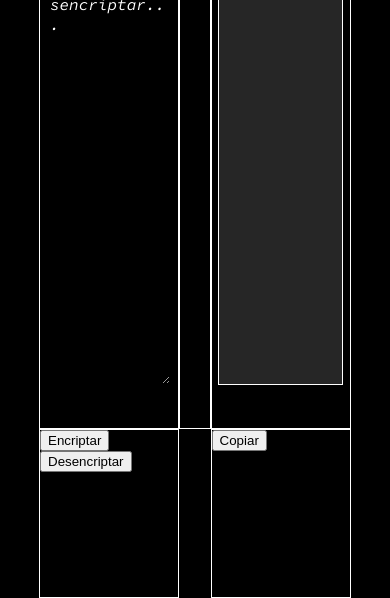
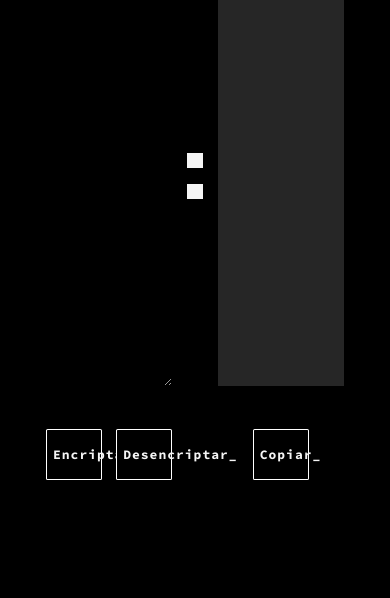
Before and after one commit to Arigo95/challenge-codificador.github.io, a plain HTML site: page Encriptador_de_texto.html in a window 390 px wide. Shown: the part 246-844 px from the top of the page. Drawn offline with Linux system fonts and the light colour scheme.

Commit message:
Se termino codigo html/ css falta media querry/ JC no se comienza

```diff
--- a/Encriptador_de_Texto.css
+++ b/Encriptador_de_Texto.css
@@ -26,18 +26,28 @@ body {
     text-align: center;
     grid-column: 1/4;
     line-height: 110px;
+    letter-spacing: 2px;
+    font-size: 1.7em;
 }
 
 textarea {
     font-family: 'Source Code Pro';
     font-style: italic;
     font-size: medium;
-    color: white;
+    color: whitesmoke;
     background-color: black;
     border-color: black;
     margin:5%;
     width: 90%;
     height: 90%;
+    border: none;
+    overflow: auto;
+    outline: none;
+    font-size: 1.1em;
+}
+
+::placeholder {
+    color: gray;
 }
 
 #resultado {
@@ -47,10 +57,55 @@ textarea {
     height: 90%;
 }
 
+#encriptar-desencriptar, #copiar {
+    display: flex;
+    justify-content: space-around ;
+}
+
 #copiar {
     grid-column: 3/4;
 }
 
-.contenedor {
-    border: 1px solid white;
+#igual {
+    display: flex;
+    flex-direction: column;
+    justify-content: center;
 }
+
+.linea-blanca {
+    width: 50%;
+    height: 3%;
+    background-color: whitesmoke;
+    margin: 0 25%;
+}
+
+.medio {
+    width: 100%;
+    height: 3%;
+    background-color: black;
+}
+
+button {
+    color: whitesmoke;
+    background-color: black;
+    font-family: 'Source Code Pro', 'helvetica';
+    width: 40%;
+    height: 30%;
+    font-weight: bolder;
+    letter-spacing: 1px;
+    font-size: medium;
+    border: white solid 1px;
+    border-radius: 3%;
+    font-size: 1.3em;
+}
+
+button:hover {
+    background-color:whitesmoke ;
+    color: black;
+}
+
+@media (max-width: 600px) {
+    body {
+        font-size: 10px;
+    }
+}
--- a/Encriptador_de_texto.html
+++ b/Encriptador_de_texto.html
@@ -9,25 +9,31 @@
     </head>
     <body>
         <div class="grid-layout">
-            <div id="titulo" class="contenedor">
+            <div id="titulo">
                 <h1> < Encr1pt@d0r d3 T3xt0 > </h1>
             </div>
-            <div id="textarea" class="contenedor">
-                <textarea>  Ingresa texto para encriptar/desencriptar...</textarea>
+            <div id="textarea">
+                <textarea placeholder="_Ingresa texto para encriptar/desencriptar..."></textarea>
             </div>
-            <div id="igual" class="contenedor">
-                <h3> = </h3>
+            <div id="igual">
+                <div class="linea-blanca"></div>
+                <div class="medio"></div>
+                <div class="linea-blanca"></div>
             </div>
-            <div class="contenedor">
-                <div id="resultado" class="contenedor"></div>
+            <div>
+                <div id="resultado"></div>
             </div>
-            <div id="encriptar-desencriptar" class="contenedor">
-                <button clas="botones">Encriptar</button>
-                <button clas="botones">Desencriptar</button>
+            <div id="encriptar-desencriptar">
+                <button>Encriptar_</button>
+                <button>Desencriptar_</button>
             </div>
-            <div id="copiar" class="contenedor">
-                <button clas="botones">Copiar</button>
+            <div id="copiar">
+                <button>Copiar_</button>
             </div>
         </div>
     </body>
 </html>
+
+<script>
+
+</script>
```
